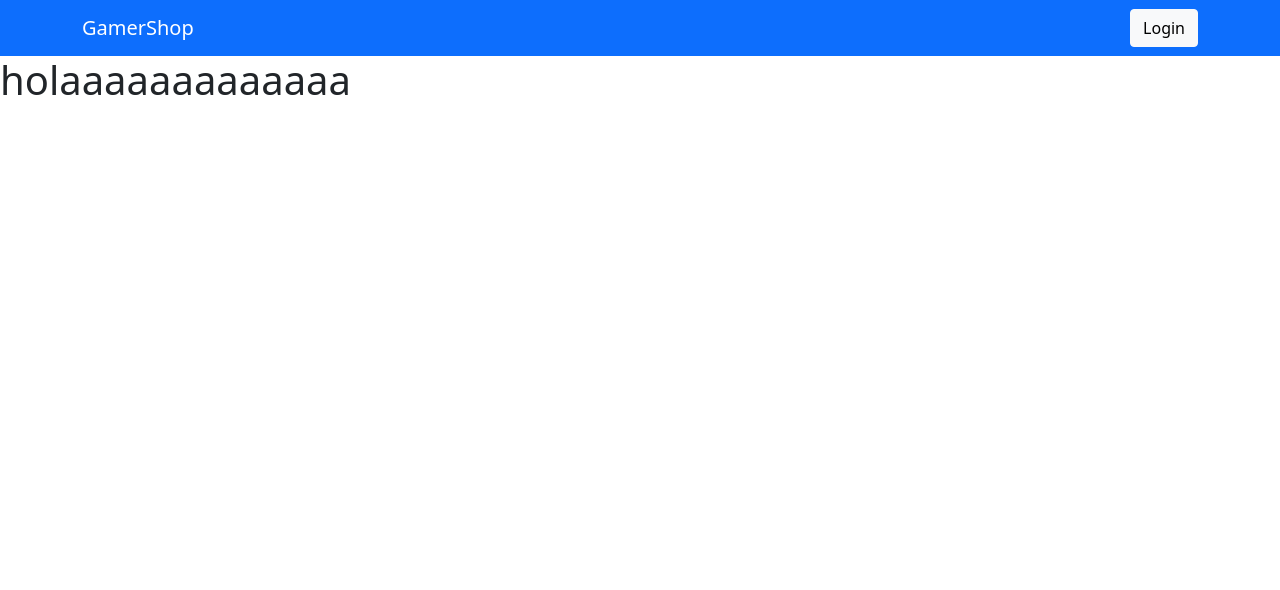
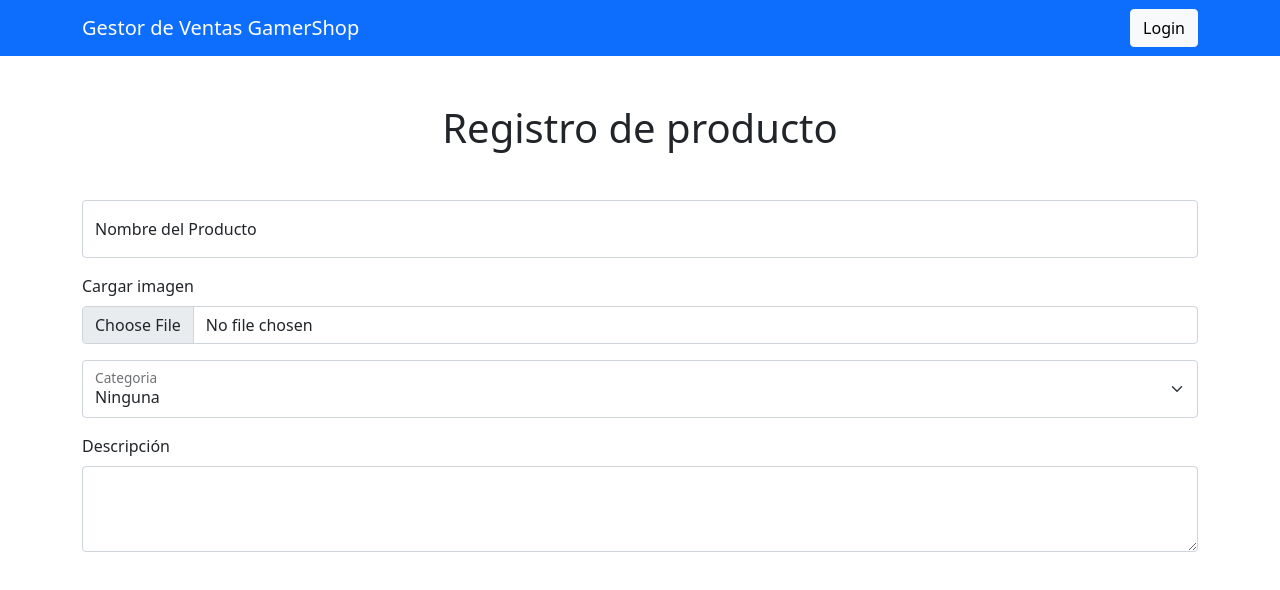
Before and after one commit to GamerShop-C3Habilitacion/GamerShop, a React (Create React App) app: page /CrearProducto in a window 1280 px wide. Shown: the top 590 px of the page. Built offline with nearby package versions, Linux system fonts and the light colour scheme.

Commit message:
creación de producto

```diff
--- a/src/carrito/Pages/Carrito.js
+++ b/src/carrito/Pages/Carrito.js
@@ -4,7 +4,7 @@ import Button from 'react-bootstrap/Button';
 
 const Carrito = ({ carrito, setCarrito }) => {
 
-    const popProduct = (e) =>{
+    const popProduct = (e) => {
         const productoEliminar = e.target.id;
         const carritoSinProducto = carrito.filter((p) => p.id != productoEliminar);
         setCarrito([...carritoSinProducto]);
@@ -23,6 +23,7 @@ const Carrito = ({ carrito, setCarrito }) => {
                             <th>Cantidad</th>
                             <th>Precio</th>
                             <th>Total</th>
+                            <th>Editar</th>
                             <th>Eliminar</th>
                         </tr>
                     </thead>
@@ -35,9 +36,13 @@ const Carrito = ({ carrito, setCarrito }) => {
                                     <td>{producto.cantidad}</td>
                                     <td>{producto.precio}</td>
                                     <td>{producto.total}</td>
-                                    <td><Button variant="danger" onClick={popProduct} id={producto.id}><svg xmlns="http://www.w3.org/2000/svg" width="16" height="16" fill="currentColor" class="bi bi-trash" viewBox="0 0 16 16">
-                                        <path d="M5.5 5.5xsA.5.5 0 0 1 6 6v6a.5.5 0 0 1-1 0V6a.5.5 0 0 1 .5-.5zm2.5 0a.5.5 0 0 1 .5.5v6a.5.5 0 0 1-1 0V6a.5.5 0 0 1 .5-.5zm3 .5a.5.5 0 0 0-1 0v6a.5.5 0 0 0 1 0V6z" />
-                                        <path fill-rule="evenodd" d="M14.5 3a1 1 0 0 1-1 1H13v9a2 2 0 0 1-2 2H5a2 2 0 0 1-2-2V4h-.5a1 1 0 0 1-1-1V2a1 1 0 0 1 1-1H6a1 1 0 0 1 1-1h2a1 1 0 0 1 1 1h3.5a1 1 0 0 1 1 1v1zM4.118 4 4 4.059V13a1 1 0 0 0 1 1h6a1 1 0 0 0 1-1V4.059L11.882 4H4.118zM2.5 3V2h11v1h-11z" />
+                                    <td><Button variant="warning"><svg xmlns="http://www.w3.org/2000/svg" width="16" height="16" fill="currentColor" class ="bi bi-pencil-square" viewBox="0 0 16 16">
+                                    <path d="M15.502 1.94a.5.5 0 0 1 0 .706L14.459 3.69l-2-2L13.502.646a.5.5 0 0 1 .707 0l1.293 1.293zm-1.75 2.456-2-2L4.939 9.21a.5.5 0 0 0-.121.196l-.805 2.414a.25.25 0 0 0 .316.316l2.414-.805a.5.5 0 0 0 .196-.12l6.813-6.814z"/>
+                                    <path fill-rule="evenodd" d="M1 13.5A1.5 1.5 0 0 0 2.5 15h11a1.5 1.5 0 0 0 1.5-1.5v-6a.5.5 0 0 0-1 0v6a.5.5 0 0 1-.5.5h-11a.5.5 0 0 1-.5-.5v-11a.5.5 0 0 1 .5-.5H9a.5.5 0 0 0 0-1H2.5A1.5 1.5 0 0 0 1 2.5v11z"/>
+                                    </svg></Button></td>
+                                    <td><Button variant="danger" onClick={popProduct} id={producto.id}><svg xmlns="http://www.w3.org/2000/svg" width="16" height="16" fill="currentColor" class ="bi bi-trash" viewBox="0 0 16 16">
+                                    <path d="M5.5 5.5xsA.5.5 0 0 1 6 6v6a.5.5 0 0 1-1 0V6a.5.5 0 0 1 .5-.5zm2.5 0a.5.5 0 0 1 .5.5v6a.5.5 0 0 1-1 0V6a.5.5 0 0 1 .5-.5zm3 .5a.5.5 0 0 0-1 0v6a.5.5 0 0 0 1 0V6z" />
+                                    <path fill-rule="evenodd" d="M14.5 3a1 1 0 0 1-1 1H13v9a2 2 0 0 1-2 2H5a2 2 0 0 1-2-2V4h-.5a1 1 0 0 1-1-1V2a1 1 0 0 1 1-1H6a1 1 0 0 1 1-1h2a1 1 0 0 1 1 1h3.5a1 1 0 0 1 1 1v1zM4.118 4 4 4.059V13a1 1 0 0 0 1 1h6a1 1 0 0 0 1-1V4.059L11.882 4H4.118zM2.5 3V2h11v1h-11z" />
                                     </svg></Button></td>
                                 </tr>
                             );
@@ -46,7 +51,7 @@ const Carrito = ({ carrito, setCarrito }) => {
                     <tfoot>
                         <tr>
                             <td colSpan="4">Total</td>
-                            <td>{carrito.reduce((total, producto) => total + producto.total,0)}</td>
+                            <td>{carrito.reduce((total, producto) => total + producto.total, 0)}</td>
                         </tr>
                     </tfoot>
                 </Table>
--- a/src/gestion_productos/pages/CrearProducto.js
+++ b/src/gestion_productos/pages/CrearProducto.js
@@ -1,6 +1,40 @@
-const CrearProducto = () =>{
+import { Form, FloatingLabel, Container } from 'react-bootstrap';
+
+const CrearProducto = () => {
     return (
-        <h1>holaaaaaaaaaaaaa</h1>
+        <Container>
+            <h1 className=" text-center  mt-5 mb-5">Registro de producto</h1>
+
+            <FloatingLabel
+                controlId="floatingInput"
+                label="Nombre del Producto"
+                className="mb-3 mt-3"
+            >
+                <Form.Control type="email" placeholder="name@example.com" />
+
+                <Form.Group controlId="formFile" className="mt-3 mb-3">
+                    <Form.Label>Cargar imagen</Form.Label>
+                    <Form.Control type="file" />
+                </Form.Group>
+
+                <FloatingLabel className="mt-3 mb-3"controlId="floatingSelect" label="Categoria">
+                    <Form.Select aria-label="Floating label select example">
+                        <option>Ninguna</option>
+                        <option value="1">Equipo</option>
+                        <option value="2">Periferico</option>
+                        <option value="3">Accesorios</option>
+                    </Form.Select>
+                </FloatingLabel>
+
+            </FloatingLabel>
+            <Form.Group className="mt-3 mb-3" controlId="exampleForm.ControlTextarea1">
+                <Form.Label>Descripción</Form.Label>
+                <Form.Control as="textarea" rows={3} />
+            </Form.Group>
+
+
+
+        </Container>
     );
 }
 
--- a/src/shared/Header.js
+++ b/src/shared/Header.js
@@ -6,7 +6,7 @@ const Header = ({isLoggedIn, login, cantCarrito}) => {
     return (
         <Navbar  bg="primary" variant="dark">
             <Container>
-                <Navbar.Brand href="/">GamerShop</Navbar.Brand>
+                <Navbar.Brand href="/">  Gestor de Ventas GamerShop</Navbar.Brand>
                 <Nav className="justify-content-end">
                     <HeaderButtons
                     isLoggedIn={isLoggedIn}
--- a/src/shared/components/HeaderButtons.js
+++ b/src/shared/components/HeaderButtons.js
@@ -21,7 +21,7 @@ const HeaderButtons = ({ isLoggedIn, setLogin, cantCarrito }) => {
             <React.Fragment>
                 <Link to="/crearProducto">
                     <Button variant="primary" className="me-3">
-                        Crear Producto
+                        Registro de  Producto
                     </Button>
                 </Link>
                 <Link to="/Carrito">
```
